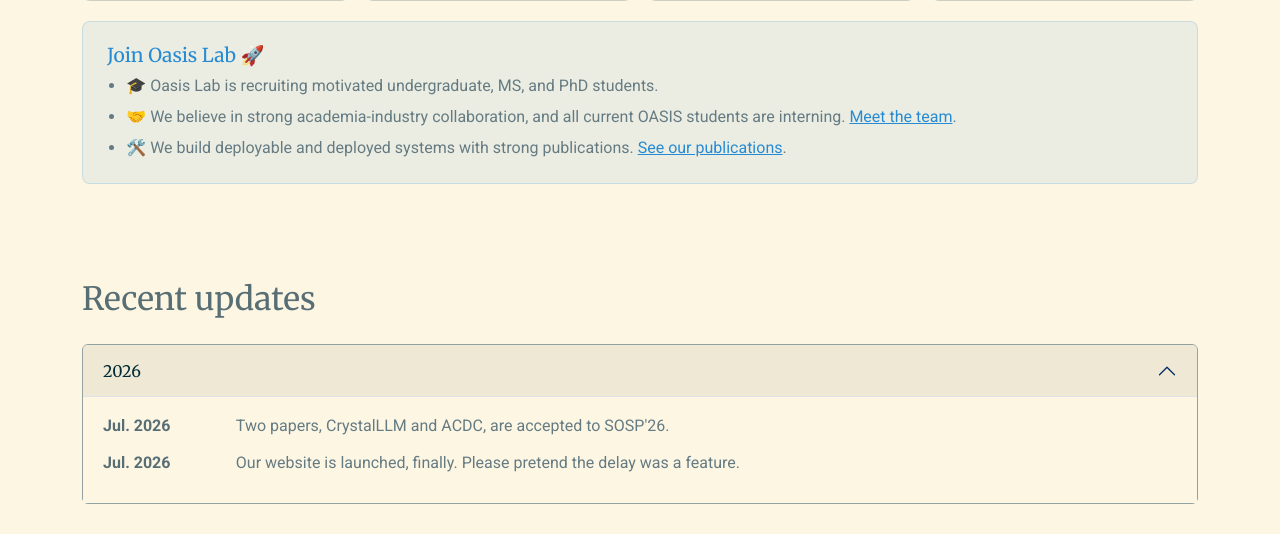
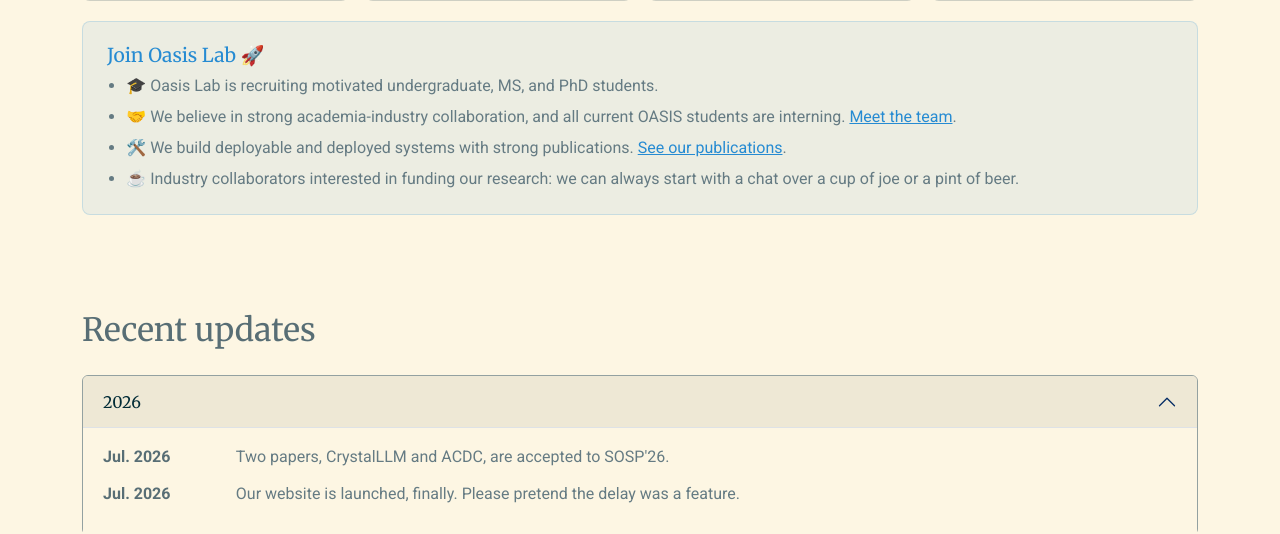
Before and after one commit to oasis-sjtu/oasis-sjtu.github.io, a Flask app: page / in a window 1280 px wide. Shown: the part 818-1352 px from the top of the page. Run offline with Flask 3, Linux system fonts and the light colour scheme; some libraries are stand-ins or nearby versions.

Commit message:
Add industry collaborator recruiting note

```diff
--- a/templates/index.html
+++ b/templates/index.html
@@ -34,6 +34,7 @@
                     <li>🎓 Oasis Lab is recruiting motivated undergraduate, MS, and PhD students.</li>
                     <li>🤝 We believe in strong academia-industry collaboration, and all current OASIS students are interning. <a href="{{ url_for('people') }}">Meet the team</a>.</li>
                     <li>🛠️ We build deployable and deployed systems with strong publications. <a href="{{ url_for('publication') }}">See our publications</a>.</li>
+                    <li>☕ Industry collaborators interested in funding our research: we can always start with a chat over a cup of joe or a pint of beer.</li>
                 </ul>
             </div>
         </div>
```
